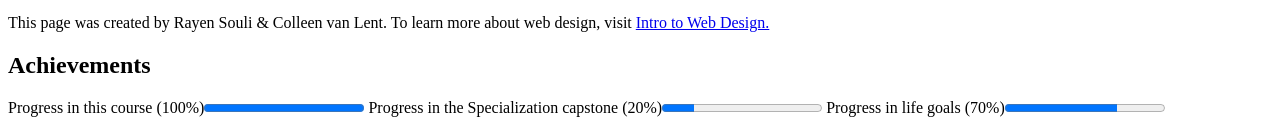
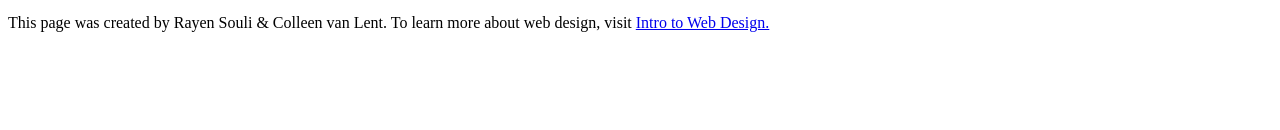
Before and after one commit to Dev-Rayen/Michigan-Final-Project, a plain HTML site: page index.html in a window 1280 px wide. Shown: the part 748-878 px from the top of the page. After the commit the page ends 800 px from the top, so only its background shows below. Drawn offline with Linux system fonts and the light colour scheme.

Commit message:
Fixing Footer

```diff
--- a/index.html
+++ b/index.html
@@ -42,27 +42,25 @@
     <summary>My Childhood</summary>
     <p>I've always loved the programming field from my childhood. Currently learning web development to enhance my skills.</p>
 </details>
+
+<!--This is a section-->
 </section>
 
 <footer>
+    <span>
     <a href="http://intro-webdesign.com">
      <img  src="http://www.intro-webdesign.com/images/newlogo.png" alt="logo" >
     </a>
 
-    <span>
+
     <p>This page was created by Rayen Souli <span>&</span> Colleen van Lent. To learn more about web design, visit <a href="http://www.intro-webdesign.com.">Intro to Web Design.</a></p>
 </span>
 </footer>
-</body>
-</html>
 
 
 
-<!--This is a section-->
 
-<section>
-    <h2>Achievements</h2>
-       <p>Progress in this course (100%)<progress value="1"></progress>
-       Progress in the Specialization capstone (20%)<progress value="20" max="100"></progress>
-       Progress in life goals (70%)<progress value="70" max="100"></progress></p>
- </section>
+
+
+</body>
+</html>
```
